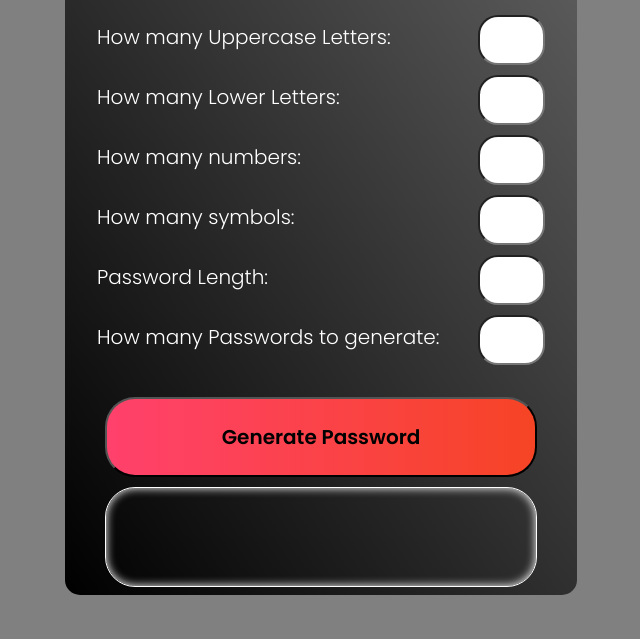
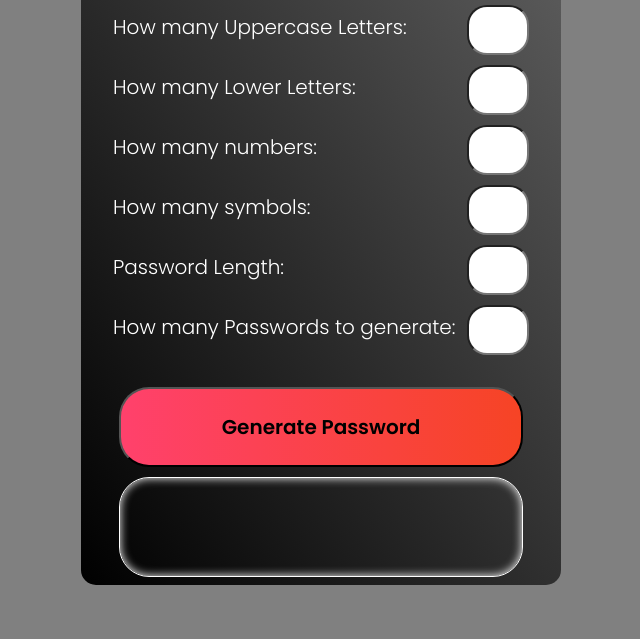
Before and after one commit to wishmeheaven/team_project, a plain HTML site: page index.html in a window 1280 px wide. Shown: the part 161-800 px from the top of the page, without its empty margins (319-959 px from the left). Drawn offline with Linux system fonts and the light colour scheme.

Commit message:
changes some css

```diff
--- a/css/style.css
+++ b/css/style.css
@@ -11,19 +11,19 @@ body{
     background: grey;
     font-family: 'Poppins', sans-serif;
     display: block;
-    width: 40rem;
-    height: 100%;
+    width: 100%;
+    height: 100vh;
     min-height: fit-content;
     min-width: fit-content;
+    display: flex;
+    justify-content: center;
+    align-items: center;
 }
 .form{
     border-radius: 15px;
-    width: 80%;
-    /* height: max-content; */
-    margin: auto;
-    margin-top: 10%;
+    max-width: 30rem;
+    min-height: 30rem;
     text-align: center;
-    /* padding: 2rem 0rem; */
     color: #fff;
     display: flex;
     flex-direction: column;
@@ -52,17 +52,20 @@ input{
     height: 15%;
     height: 2em;
     font-family: 'poppins', sans-serif;
+    transition: all 0.2s linear;
 }
 input:hover {
     border: none;
     color: #fff;
-   background: linear-gradient(to bottom right, #010015, #6d2af2);
+   background: linear-gradient(to bottom right, #010015, #888888);
 }
 input:active {
 color: #fff;
 border:none;
- box-shadow: 0 0 20px 5px rgb(165, 100, 255);
-background: linear-gradient(to top left, #010015, #6d2af2);
+ box-shadow: 0 0 5px 5px #888888;
+background: linear-gradient(to top left, #010015, #7af162);
+transition: all 0.2s linear;
+
 }
 
 label{
@@ -86,7 +89,7 @@ input {
     font-size: 1.25em;
 }
 #gene-btn:active {
-   box-shadow: 0 0 35px 5px rgb(91, 255, 110);
+   box-shadow: 0 0 8px 2px rgb(91, 255, 110);
 background: linear-gradient(to right bottom, hsl(123, 100%, 73%), rgb(0, 255, 21));
 
 }
```
